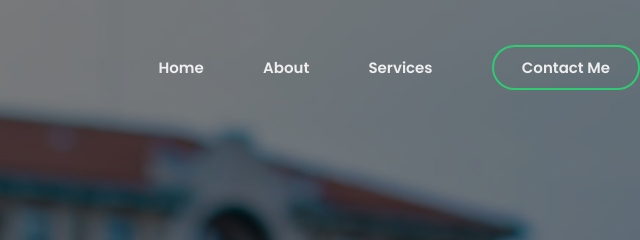
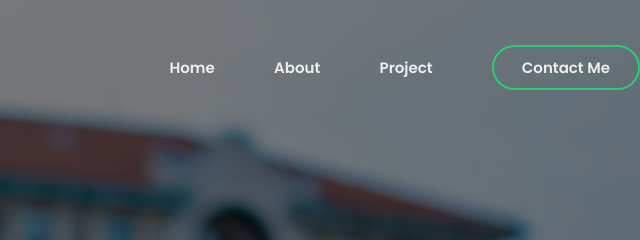
Before and after one commit to tariktalhadinc/newWebsite, a plain HTML site: page newWebsite/index.html in a window 1280 px wide. Shown: the top 240 px of the page, 640-1280 px from the left. Drawn offline with nearby package versions, Linux system fonts and the light colour scheme.

Commit message:
Update index.html

```diff
--- a/newWebsite/index.html
+++ b/newWebsite/index.html
@@ -33,7 +33,7 @@
                     <ul class="nav-list">
                         <li><a href="#">Home</a></li>
                         <li><a href="#">About</a></li>
-                        <li><a href="#">Services</a></li>
+                        <li><a href="#">Project</a></li>
                         <li class="btn"><a href="#">Contact Me</a></li>
                     </ul>
                 </nav>
```
